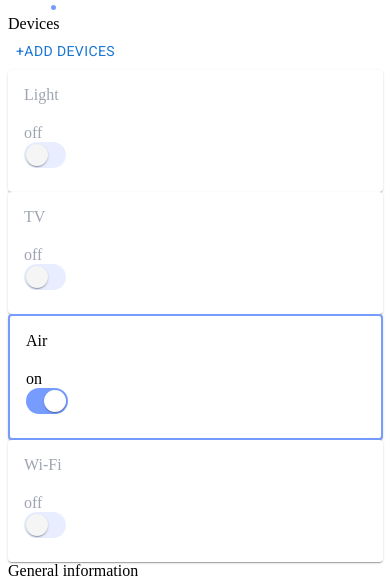
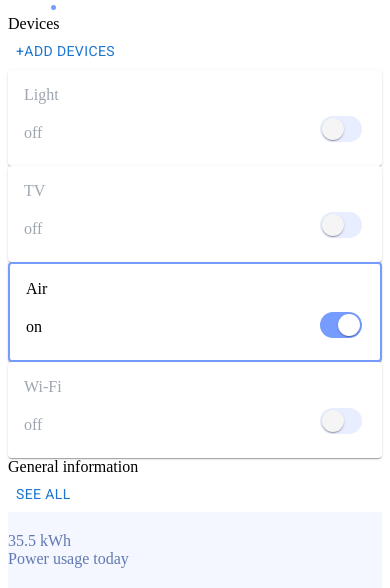
Before and after one commit to kamilzielinskidev/smart-home-app, a Next.js app: page / in a window 390 px wide. Shown: the part 187-775 px from the top of the page. Built offline with nearby package versions, Linux system fonts and the light colour scheme; some icons are missing.

Commit message:
adjust mobile experience, card switch no more hover a card

```diff
--- a/components/Cards.tsx
+++ b/components/Cards.tsx
@@ -58,6 +58,7 @@ const Card: FC<CardT> = ({
   const router = useRouter();
 
   return (
+    <div style={{ position: "relative" }}>
       <CardMaterial
         className={
           isAvailable
@@ -79,7 +80,11 @@ const Card: FC<CardT> = ({
           </div>
           <div className="flex justify-between mt-8">
             <div className="text-base">{value ? "on" : "off"}</div>
+          </div>
+        </CardContent>
+      </CardMaterial>
       <Switch
+        sx={{ position: "absolute", bottom: 24, right: 20 }}
         inputProps={{ "aria-label": label }}
         checked={value}
         onClick={(e) => e.stopPropagation()}
@@ -87,8 +92,6 @@ const Card: FC<CardT> = ({
         onChange={(event) => setValue(event.target.checked)}
       />
     </div>
-      </CardContent>
-    </CardMaterial>
   );
 };
 
--- /dev/null
+++ b/helpers/setVhVariable.ts
@@ -0,0 +1,6 @@
+const setVhVariable = () => {
+  const vh = window.innerHeight * 0.01;
+  document.documentElement.style.setProperty("--vh", `${vh}px`);
+};
+
+export default setVhVariable;
--- a/package.json
+++ b/package.json
@@ -16,7 +16,8 @@
     "@material-ui/icons": "^4.11.2",
     "next": "10.2.3",
     "react": "17.0.2",
-    "react-dom": "17.0.2"
+    "react-dom": "17.0.2",
+    "react-use": "^17.2.4"
   },
   "devDependencies": {
     "@types/react": "17.0.11",
--- a/pages/_app.tsx
+++ b/pages/_app.tsx
@@ -1,26 +1,27 @@
-import { FC } from "react";
+import { Container } from "@material-ui/core";
+import { useEvent, useMount } from "react-use";
+
+import setVhVariable from "../helpers/setVhVariable";
 
 import "@fontsource/poppins";
 import "@fontsource/roboto";
 import "tailwindcss/tailwind.css";
 
-const IPhoneContainer: FC = ({ children }) => (
-  <div className="h-screen w-screen bg-gray-300 flex justify-center items-center">
-    <div
-      className="bg-gray-100 rounded-3xl overflow-hidden"
-      style={{ height: 812, width: 375 }}
-    >
-      {children}
-    </div>
-  </div>
-);
+import type { AppProps } from "next/app";
+const MyApp = ({ Component, pageProps }: AppProps) => {
+  useMount(setVhVariable);
+  useEvent("resize", setVhVariable);
+  return (
+    <Container maxWidth="xs" sx={{ padding: 0 }}>
+      <div
+        style={{
+          height: "calc(var(--vh, 1vh) * 100)",
+        }}
+      >
+        <Component {...pageProps} />
+      </div>
+    </Container>
+  );
+};
 
-import type { AppProps } from "next/app";
-function MyApp({ Component, pageProps }: AppProps) {
-  return (
-    <IPhoneContainer>
-      <Component {...pageProps} />
-    </IPhoneContainer>
-  );
-}
 export default MyApp;
--- a/pages/index.tsx
+++ b/pages/index.tsx
@@ -13,7 +13,7 @@ const Home: FC = () => {
       <div className="flex-shrink-0">
         <HeaderCard />
       </div>
-      <div className="flex-grow overflow-scroll">
+      <div className="flex-grow flex-shrink overflow-scroll">
         <Tabs />
         <div className="flex justify-between mx-5 mt-3">
           <div>Devices</div> <Button disableRipple>+Add devices</Button>
```
Also changed, not shown: 2 other files (tests, documents, lock files or other folders). Lines whose indentation alone changed are shown as unchanged.
